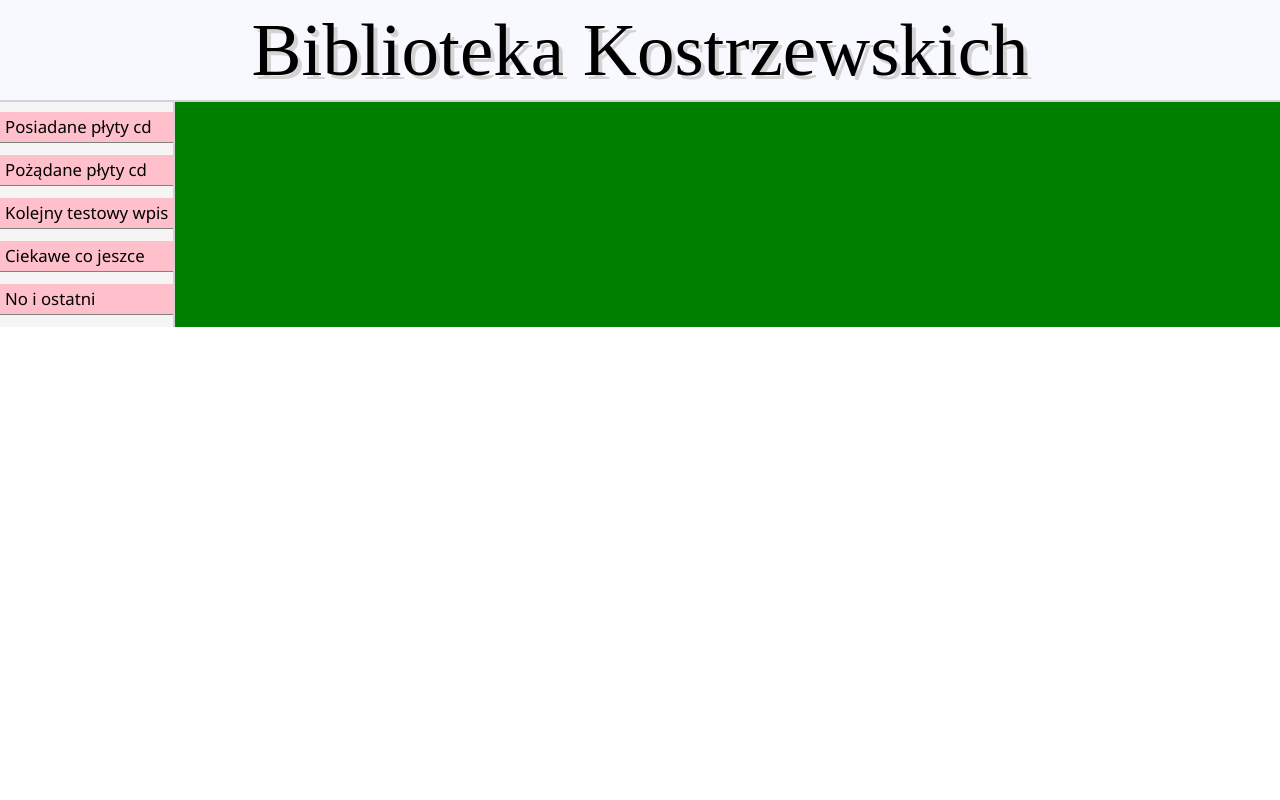
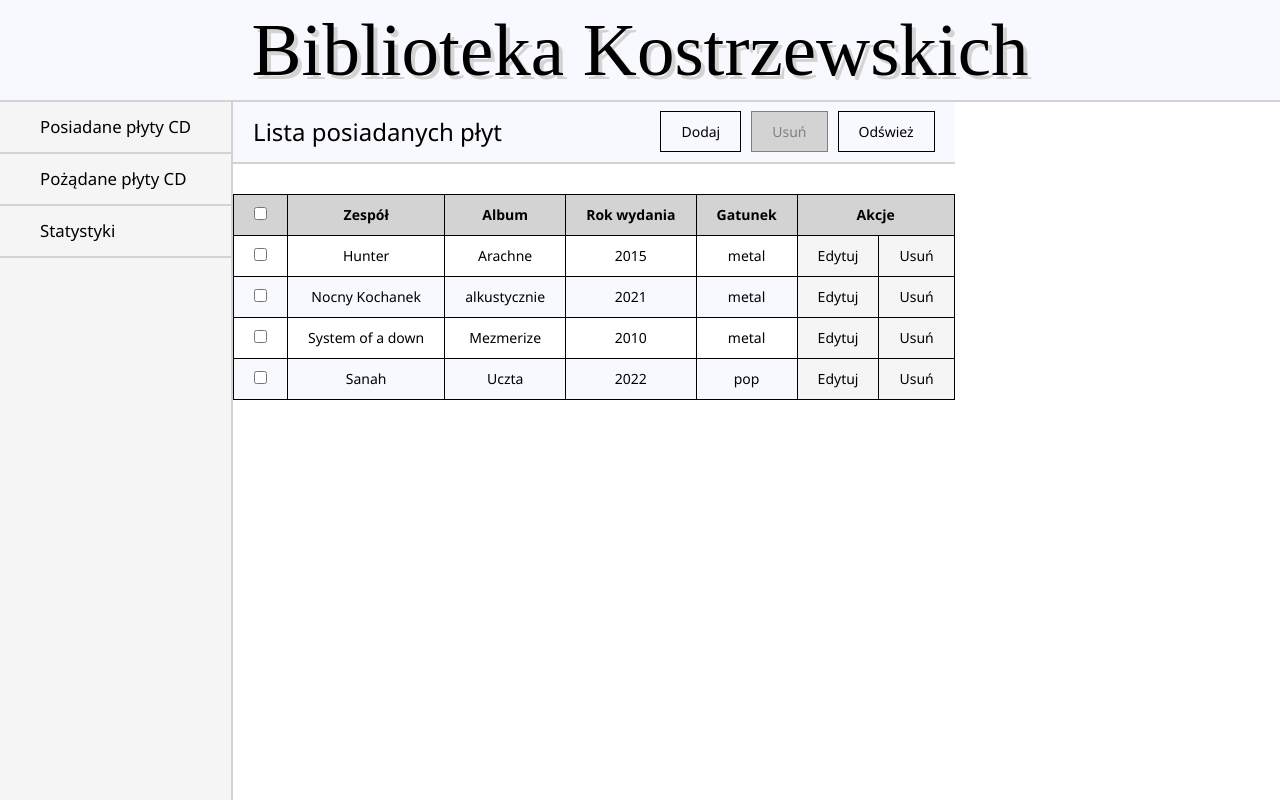
Before and after one commit to Krzywyyy/Cds, an Angular app: page / in a window 1280 px wide. Built offline with nearby package versions, Linux system fonts and the light colour scheme.

Commit message:
ui updated

```diff
--- a/src/app/app.component.html
+++ b/src/app/app.component.html
@@ -4,6 +4,7 @@
     </div>
     <div class="content">
         <app-side-navbar></app-side-navbar>
+        <app-cd-list></app-cd-list>
     </div>
     <div class="footer">
 
--- a/src/app/app.component.scss
+++ b/src/app/app.component.scss
@@ -1,12 +1,13 @@
 .app {
     display: flex;
     flex-direction: column;
-    flex: 1;
+    height: 100%;
+    width: 100%;
 }
 
 .content {
     display: flex;
     flex-direction: row;
-    flex: 1;
-    background-color: green;
+    width: 100%;
+    height: 100%;
 }
--- a/src/app/management/list-styles.scss
+++ b/src/app/management/list-styles.scss
@@ -1,7 +1,8 @@
 .management-card {
     display: flex;
+    flex-direction: column;
     flex: 1;
-    flex-direction: column;
+    width: 100%;
 }
 
 .management-header {
--- a/src/app/navigation/side-navbar/side-navbar.component.html
+++ b/src/app/navigation/side-navbar/side-navbar.component.html
@@ -1,10 +1,7 @@
 <div class="side-navigation">
     <div class="side-navigation-entries">
-        <p>Posiadane płyty cd</p>
-        <p>Pożądane płyty cd</p>
-        <p>Kolejny testowy wpis</p>
-        <p>Ciekawe co jeszce</p>
-        <p>No i ostatni</p>
+        <a>Posiadane płyty CD</a>
+        <a>Pożądane płyty CD</a>
+        <a>Statystyki</a>
     </div>
-
 </div>
--- a/src/app/navigation/side-navbar/side-navbar.component.scss
+++ b/src/app/navigation/side-navbar/side-navbar.component.scss
@@ -1,17 +1,22 @@
 .side-navigation {
     display: flex;
     flex-direction: column;
-    flex: 1;
+    height: 100%;
     background-color: whitesmoke;
     border-right: 2px solid lightgray;
 }
 
 .side-navigation-entries {
+    display: flex;
+    flex-direction: column;
+    flex: 1;
     font-size: larger;
-    p {
-        background-color: pink;
-        margin-top: 10px;
-        padding: 5px;
-        border-bottom: 1px solid gray;
+    a {
+        padding: 15px 40px;
+        border-bottom: 2px solid lightgray;
+        &:hover {
+            background-color: lightgray;
+            cursor: pointer;
+        }
     }
 }
```
Also changed, not shown: 1 other file (tests, documents, lock files or other folders).
